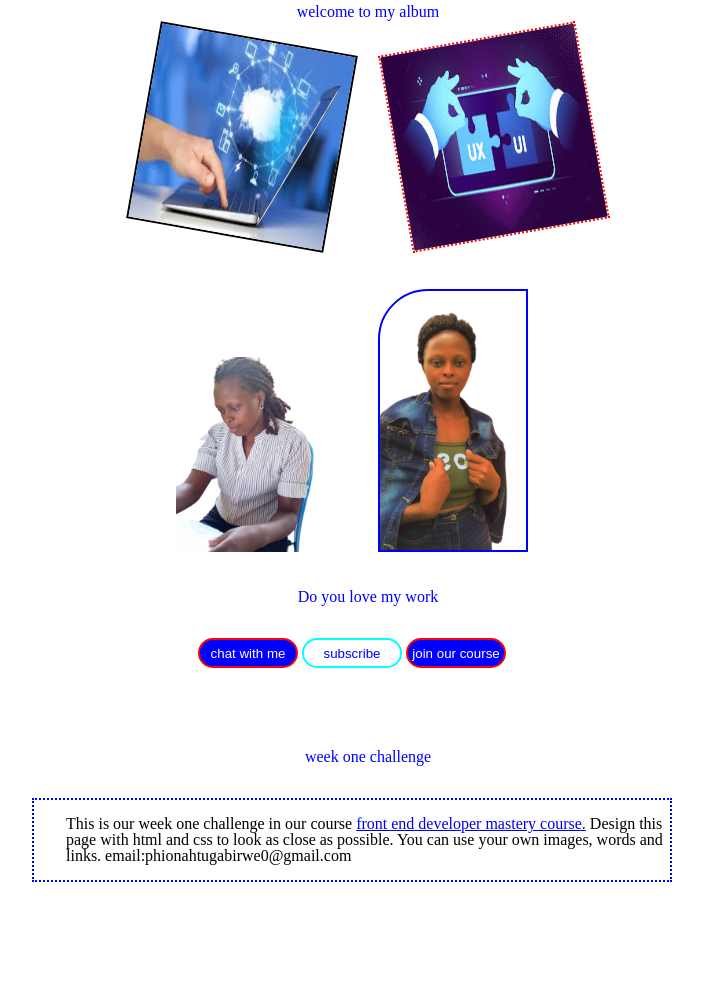
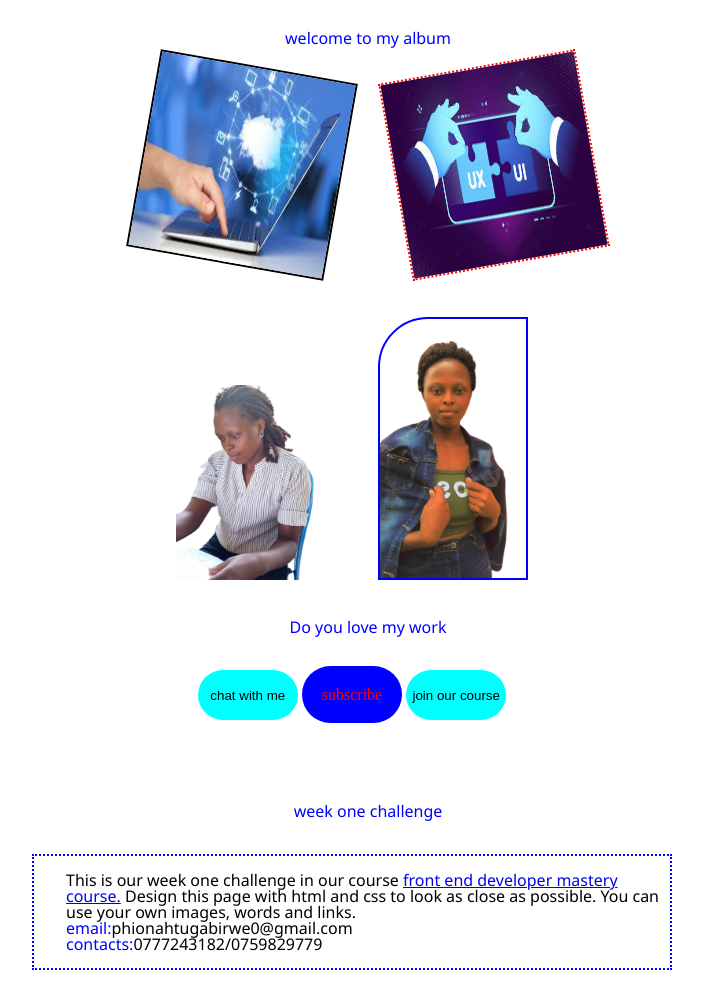
Before and after one commit to PhionahTugabirwe/week-1-challenge, a plain HTML site: page index.html in a window 1280 px wide. Shown: the part 390-1392 px from the top of the page, without its empty margins (288-991 px from the left). Before the commit the page ends 1304 px from the top, so only its background shows below. Drawn offline with Linux system fonts and the light colour scheme.

Commit message:
edited my email and contacts

```diff
--- a/index.css
+++ b/index.css
@@ -31,6 +31,7 @@ span {
 }
 p {
   margin-left: 2rem;
+  font-family: "Segoe UI", Tahoma, Geneva, Verdana, sans-serif;
 }
 .paragraph {
   border: 2px dotted blue;
@@ -106,30 +107,27 @@ img {
   margin-top: 2rem;
   margin-bottom: 5rem;
 }
-.but1 {
+.link {
   background-color: blue;
-  border: 2px solid red;
-  color: white;
+  color: red;
   border-radius: 50px;
   width: 100px;
-  height: 30px;
+  height: 50px;
+  border: none;
+  text-decoration: none;
+  padding: 20px;
 }
-.but2 {
-  background-color: white;
-  color: blue;
-  border-radius: 50px;
-  width: 100px;
-  height: 30px;
-  border: 2px solid aqua;
-}
-.but1 a {
-  color: white;
-  text-decoration: none;
-}
-
-.but1 a:hover {
-  color: rgb(49, 226, 43);
+.link:hover {
+  color: rgb(56, 165, 42);
 }
 button:hover {
   background-color: rgb(165, 42, 159);
 }
+.button {
+  width: 100px;
+  height: 50px;
+  border-radius: 50px;
+  background-color: aqua;
+  border: none;
+  cursor: pointer;
+}
--- a/index.html
+++ b/index.html
@@ -14,7 +14,7 @@
       <p>biomedical engineer</p>
     </div>
     <p class="about">about me</p>
-    <div class="paragraph"><p>i am an open minded person, foccussed about learning new technologies and creating a positive impact to my society.i am a <span class="profession"> biomedical engineer</span>and a    <span class="prof"> web developer and designer</span></p></div>
+    <div class="paragraph"><p>i am an open minded lady, foccussed about learning new technologies and creating a positive impact to my society.i am a <span class="profession"> biomedical engineer</span>and a    <span class="prof"> web developer and designer</span></p></div>
 
     <p class="about">lets connect</p>
     <div class="icons">
@@ -33,13 +33,16 @@
     </div>
     <p class="about"> Do you love my work</p>
     <div class="buttons">
-      <button class="but1"><a href="/">chat with me</a></button>
-      <button class="but2">subscribe</button>
-      <button class="but1"><a href="/">join our course</a></button>
+      <button class="button">chat with me</button>
+      <a class="link"href="/">subscribe</a>
+      <button class="button">join our course</button>
     </div>
     <p class="about">week one challenge</p>
-    <div class="paragraph"><p>This is our week one challenge in our course <a href="/">front end developer mastery course.</a> Design this page with html and css to look as close as possible. You can use your own images, words and links. email:phionahtugabirwe0@gmail.com
-    </p></div>
+    <div class="paragraph"><p>This is our week one challenge in our course <a href="/">front end developer mastery course.</a> Design this page with html and css to look as close as possible. You can use your own images, words and links.
+    </p>
+    <p><span>email:</span>phionahtugabirwe0@gmail.com</p>
+    <p><span>contacts:</span>0777243182/0759829779</p>
+  </div>
 
     </div>
 
```
